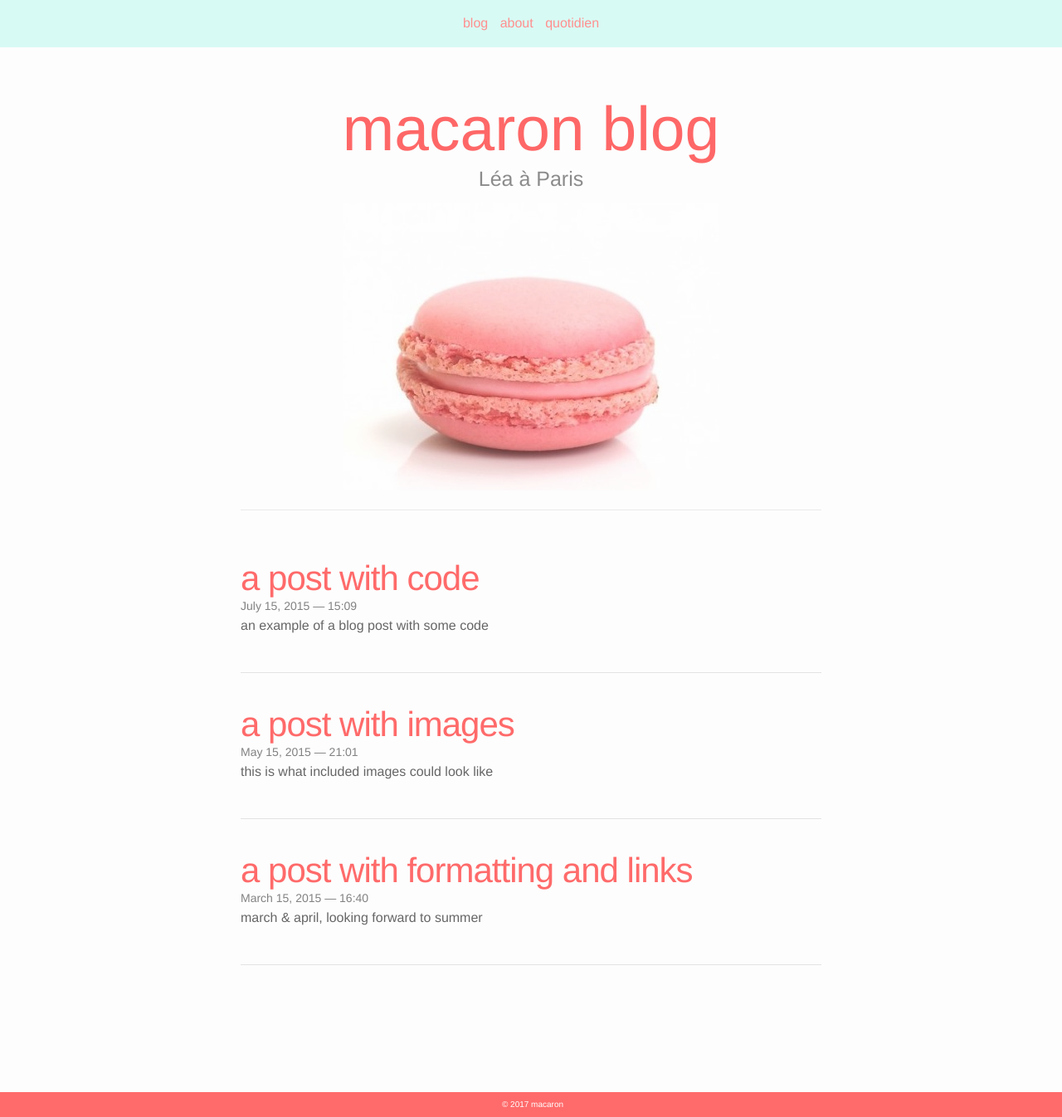
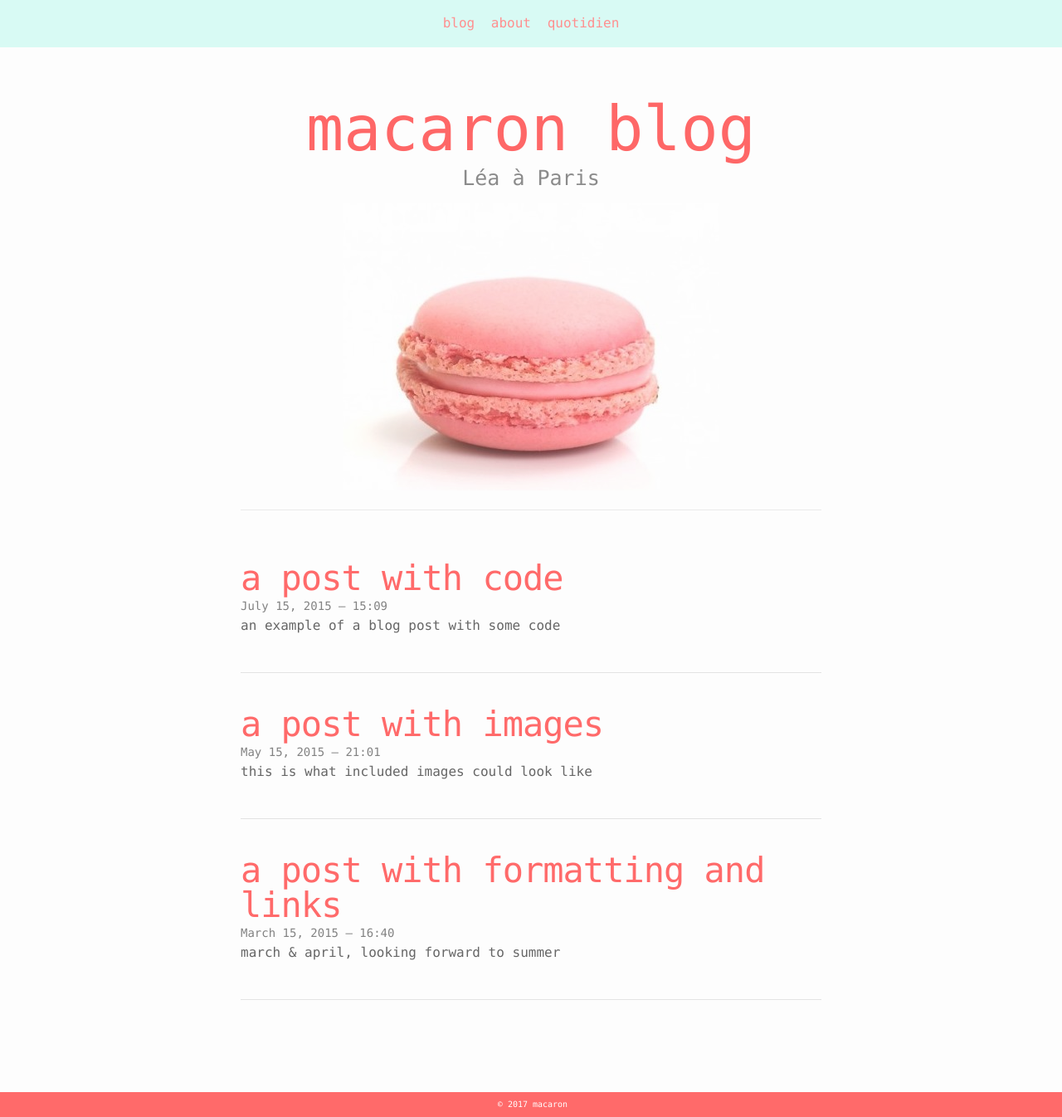
Before and after one commit to earlgreymacaron/earlgreymacaron-oldsitedraft, a Jekyll site: the page built from index.html, in a window 1280 px wide and 1346 px high. Shown: the whole window at 83% size. Built offline with Jekyll 4.4.1, drawn with Linux system fonts in a browser that asks for light colours; nearby versions of some CDN libraries; the list of posts is cut into pages by our own code.

Commit message:
Update _base.scss

```diff
--- a/_sass/_base.scss
+++ b/_sass/_base.scss
@@ -11,7 +11,7 @@ dl, dd, ol, ul, figure {
 
 
 /** Variables **********************************************/
-$base-font-family:              Helvetica, sans-serif;
+$base-font-family:              "Lucida Console", Monaco, monospace;
 $base-line-height:              1.5em;
 $horizontal-spacing-unit:       50px;
 $vertical-spacing-unit:         40px;
```
